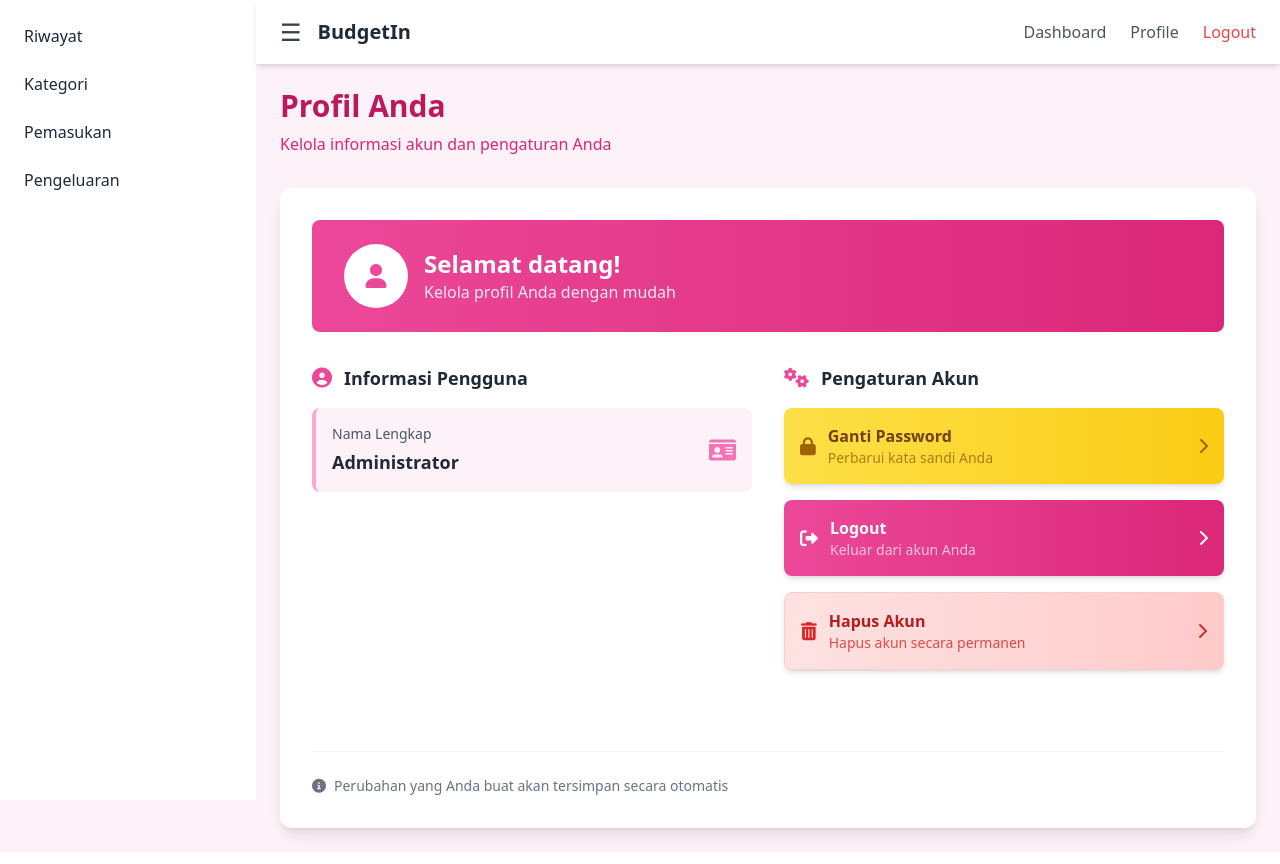
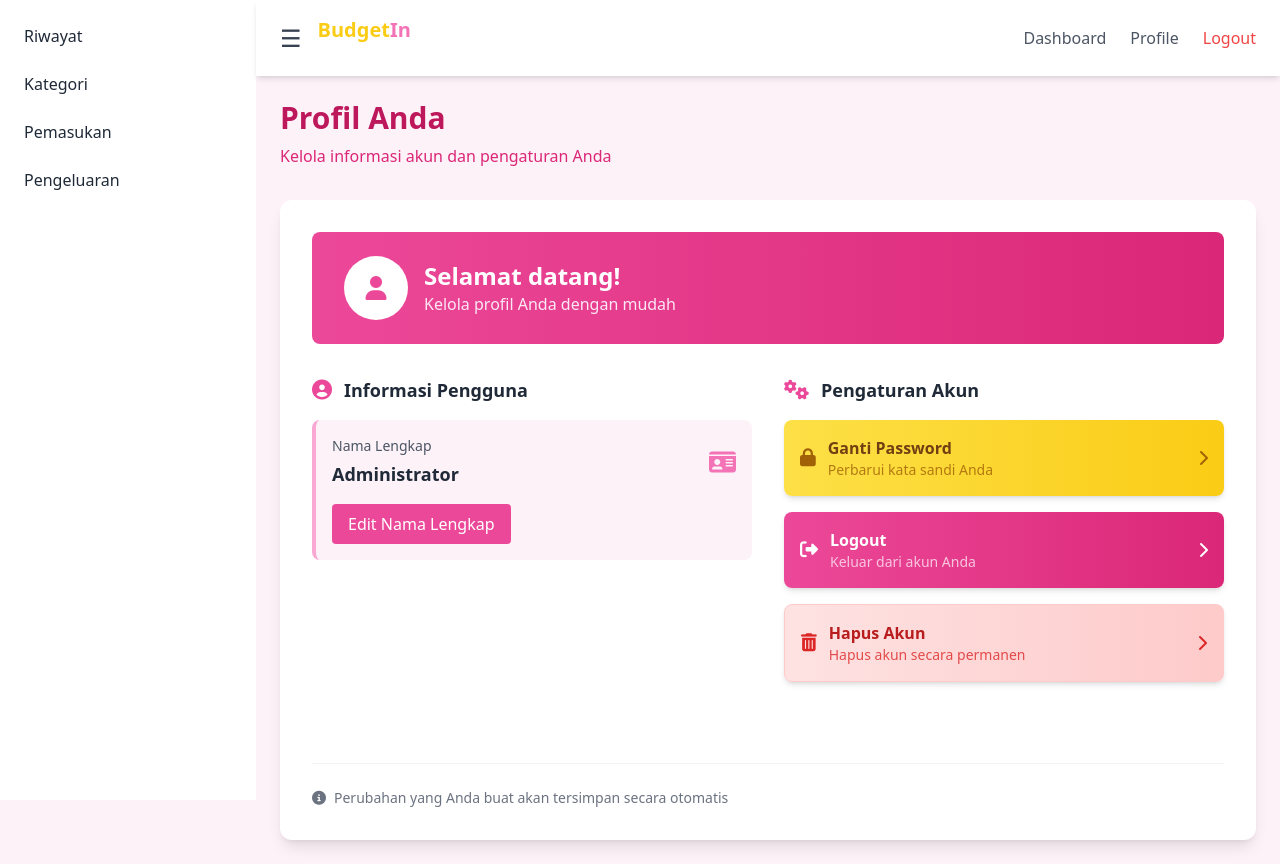
Before and after one commit to baralul/BudgetIn, a PHP site: page /pages/tables/profile.php in a window 1280 px wide. Run offline with PHP 8.4, Linux system fonts and the light colour scheme; a user stored in the database is signed in; data comes from the database, SQL or seed files in the repository; some libraries are stand-ins or nearby versions.

Commit message:
bnerin profile dan signup  dll

```diff
--- a/components/header.php
+++ b/components/header.php
@@ -3,7 +3,9 @@
     <button onclick="toggleSidebar()" class="text-2xl text-gray-700 hover:text-yellow-500">
       &#9776;
     </button>
-    <h1 class="text-xl font-bold text-gray-800">BudgetIn</h1>
+    <h1 class="text-xl font-extrabold mb-4">
+      <span class="text-yellow-400">Budget</span><span class="text-pink-400">In</span>
+    </h1>
   </div>
   <nav class="flex items-center gap-6">
     <a href="dashboard.php" class="text-gray-600 hover:text-yellow-600 transition">Dashboard</a>
--- a/pages/tables/profile.php
+++ b/pages/tables/profile.php
@@ -1,21 +1,55 @@
 <?php
 session_start();
+include '../../config/koneksi.php';
 
 if (!isset($_SESSION['user_id'])) {
     header("Location: ../forms/account_login.php");
     exit;
 }
 
-$nama = $_SESSION['nama_lengkap'] ?? 'Pengguna';
+$user_id = $_SESSION['user_id'];
+$query = "SELECT nama_lengkap, username FROM users WHERE id = ?";
+$stmt = $conn->prepare($query);
+$stmt->bind_param("i", $user_id);
+$stmt->execute();
+$result = $stmt->get_result();
+
+if ($result->num_rows === 1) {
+    $user = $result->fetch_assoc();
+    $nama_lengkap = $user['nama_lengkap'];
+    $username = $user['username'];
+} else {
+    header("Location: ../forms/account_login.php");
+    exit;
+}
+
+$success = '';
+$error = '';
+if (isset($_POST['update_profile'])) {
+    $new_nama = trim($_POST['nama_lengkap']);
+    if ($new_nama !== '') {
+        $update = $conn->prepare("UPDATE users SET nama_lengkap = ? WHERE id = ?");
+        $update->bind_param("si", $new_nama, $user_id);
+        if ($update->execute()) {
+            $nama_lengkap = $new_nama;
+            $_SESSION['nama_lengkap'] = $new_nama;
+            $success = "Profil berhasil diperbarui!";
+        } else {
+            $error = "Gagal memperbarui profil.";
+        }
+    } else {
+        $error = "Nama lengkap tidak boleh kosong.";
+    }
+}
 ?>
 
 <!DOCTYPE html>
 <html lang="en">
 <head>
-  <meta charset="UTF-8">
+  <meta charset="UTF-8" />
   <title>Profile - BudgetIn</title>
   <script src="https://cdn.tailwindcss.com"></script>
-  <link href="https://cdnjs.cloudflare.com/ajax/libs/font-awesome/6.0.0/css/all.min.css" rel="stylesheet">
+  <link href="https://cdnjs.cloudflare.com/ajax/libs/font-awesome/6.0.0/css/all.min.css" rel="stylesheet" />
 </head>
 <body class="bg-pink-50 min-h-screen">
   <div class="flex">
@@ -32,7 +66,6 @@ $nama = $_SESSION['nama_lengkap'] ?? 'Pengguna';
           <p class="text-pink-600">Kelola informasi akun dan pengaturan Anda</p>
         </div>
 
-
         <div class="bg-white rounded-xl shadow-lg p-8 w-full min-h-[calc(100vh-10rem)] flex flex-col justify-between">
 
           <div class="bg-gradient-to-r from-pink-500 to-pink-600 px-8 py-6 rounded-lg mb-8">
@@ -47,7 +80,6 @@ $nama = $_SESSION['nama_lengkap'] ?? 'Pengguna';
             </div>
           </div>
 
-
           <div class="grid grid-cols-1 md:grid-cols-2 gap-8 flex-grow">
 
             <div>
@@ -55,24 +87,53 @@ $nama = $_SESSION['nama_lengkap'] ?? 'Pengguna';
                 <i class="fas fa-user-circle text-pink-500 text-xl mr-3"></i>
                 <h3 class="text-lg font-semibold text-gray-800">Informasi Pengguna</h3>
               </div>
+
+              <?php if ($error): ?>
+                <div class="mb-4 p-2 bg-red-100 text-red-700 rounded"><?= htmlspecialchars($error) ?></div>
+              <?php elseif ($success): ?>
+                <div class="mb-4 p-2 bg-green-100 text-green-700 rounded"><?= htmlspecialchars($success) ?></div>
+              <?php endif; ?>
+
               <div class="bg-pink-50 rounded-lg p-4 border-l-4 border-pink-300">
                 <div class="flex justify-between items-center">
                   <div>
                     <p class="text-sm font-medium text-gray-600 mb-1">Nama Lengkap</p>
-                    <p class="text-lg font-semibold text-gray-800"><?= htmlspecialchars($nama) ?></p>
+                    <p class="text-lg font-semibold text-gray-800"><?= htmlspecialchars($nama_lengkap) ?></p>
                   </div>
                   <i class="fas fa-id-card text-pink-400 text-2xl"></i>
                 </div>
+
+                <button
+                  onclick="document.getElementById('editForm').classList.toggle('hidden')"
+                  class="mt-4 px-4 py-2 bg-pink-500 text-white rounded hover:bg-pink-600 transition"
+                >
+                  Edit Nama Lengkap
+                </button>
+
+                <form id="editForm" method="POST" class="hidden mt-4">
+                  <input
+                    type="text"
+                    name="nama_lengkap"
+                    value="<?= htmlspecialchars($nama_lengkap) ?>"
+                    required
+                    class="w-full px-3 py-2 border border-pink-300 rounded mb-2 focus:outline-none focus:ring-2 focus:ring-pink-400"
+                  />
+                  <button
+                    type="submit"
+                    name="update_profile"
+                    class="w-full bg-pink-600 text-white py-2 rounded hover:bg-pink-700 transition"
+                  >
+                    Simpan
+                  </button>
+                </form>
               </div>
             </div>
-
 
             <div class="space-y-4">
               <div class="flex items-center mb-4">
                 <i class="fas fa-cogs text-pink-500 text-xl mr-3"></i>
                 <h3 class="text-lg font-semibold text-gray-800">Pengaturan Akun</h3>
               </div>
-
 
               <a href="../forms/account_change_password.php"
                  class="group flex items-center justify-between w-full bg-gradient-to-r from-yellow-300 to-yellow-400 hover:from-yellow-400 hover:to-yellow-500 text-yellow-900 p-4 rounded-lg transition-all duration-200 transform hover:scale-[1.02] shadow-md hover:shadow-lg">
@@ -85,7 +146,6 @@ $nama = $_SESSION['nama_lengkap'] ?? 'Pengguna';
                 </div>
                 <i class="fas fa-chevron-right text-yellow-700 group-hover:translate-x-1 transition-transform"></i>
               </a>
-
 
               <a href="../../logout.php"
                  class="group flex items-center justify-between w-full bg-gradient-to-r from-pink-500 to-pink-600 hover:from-pink-600 hover:to-pink-700 text-white p-4 rounded-lg transition-all duration-200 transform hover:scale-[1.02] shadow-md hover:shadow-lg">
@@ -113,14 +173,16 @@ $nama = $_SESSION['nama_lengkap'] ?? 'Pengguna';
             </div>
           </div>
 
-
           <div class="mt-10 pt-6 border-t border-gray-100 text-sm text-gray-500 flex items-center">
             <i class="fas fa-info-circle mr-2"></i>
             <p>Perubahan yang Anda buat akan tersimpan secara otomatis</p>
           </div>
+
         </div>
       </main>
     </div>
   </div>
+
+  <script src="https://kit.fontawesome.com/a076d05399.js" crossorigin="anonymous"></script>
 </body>
 </html>
```
Also changed, not shown: pages/forms/account_delete.php (+16 -3 lines), pages/forms/account_sign_up.php (+9 -2 lines).
